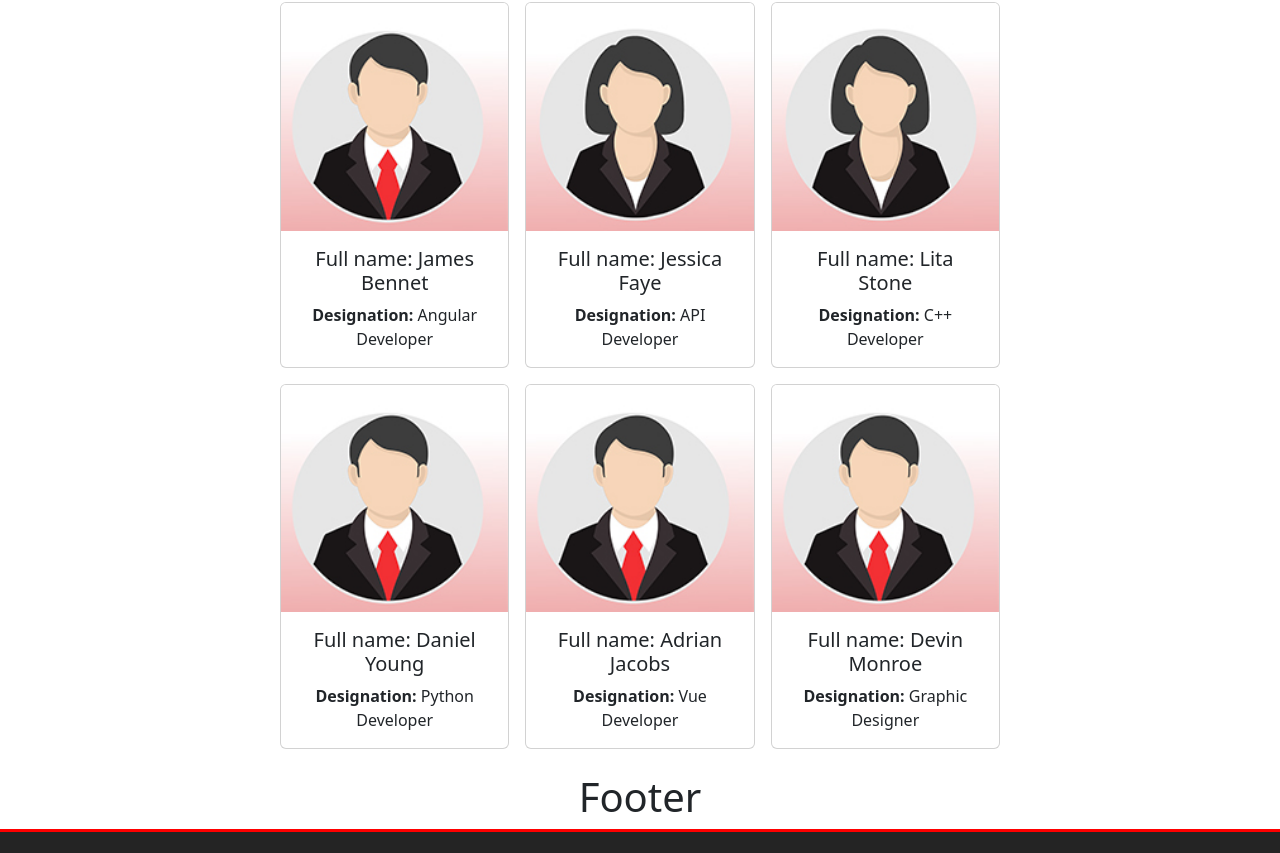
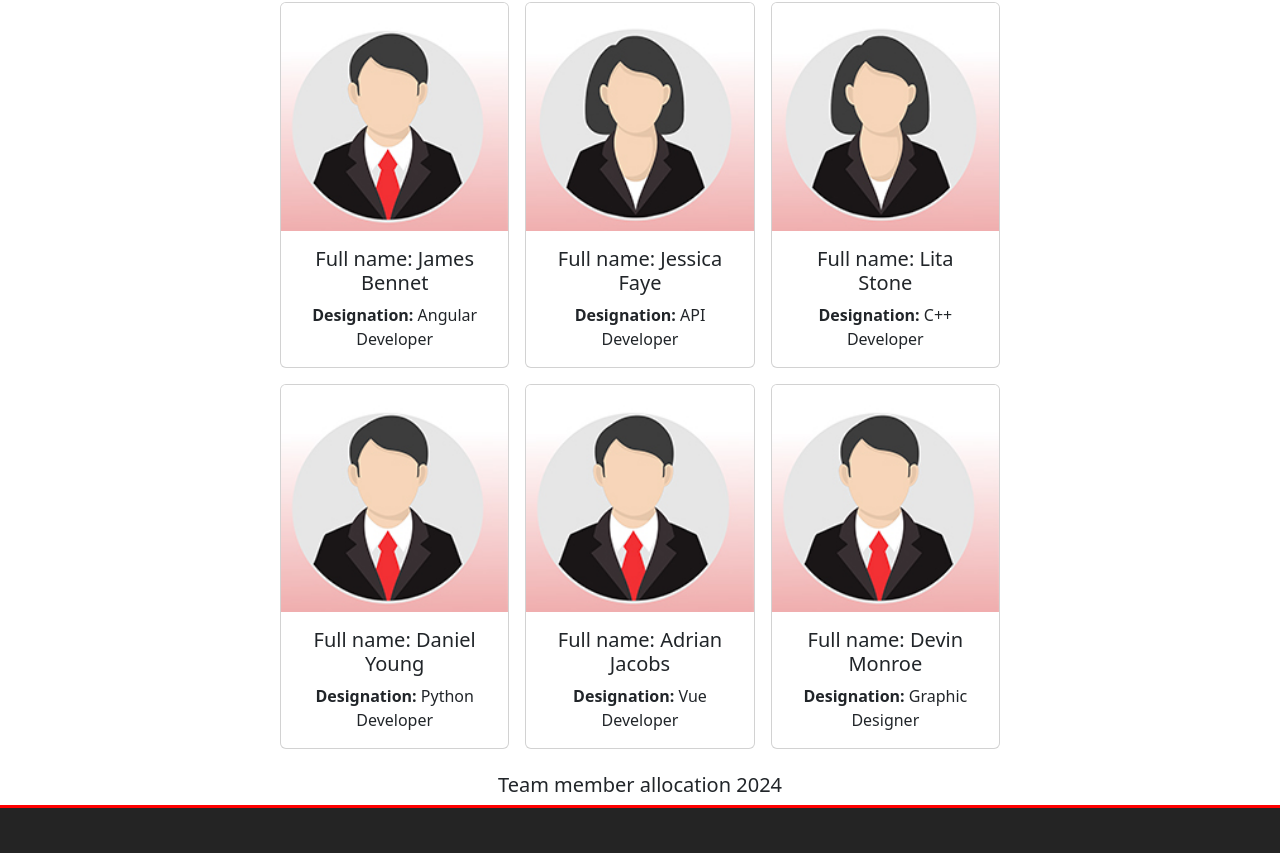
Before and after one commit to Khalidltf/team-member-allocation, a React (Vite) app: page / in a window 1280 px wide. Shown: the part 994-1847 px from the top of the page. After the commit the page ends 1823 px from the top, so only its background shows below. Built offline with nearby package versions, Linux system fonts and the light colour scheme.

Commit message:
adding the year()

```diff
--- a/src/components/Footer.jsx
+++ b/src/components/Footer.jsx
@@ -1,9 +1,10 @@
 const Footer = () => {
+  const today = new Date();
   return (
     <footer className="container">
       <div className="row justify-content-center mt-3 mb-4 ">
-        <div className="col-8 ">
-          <h1>Footer</h1>
+        <div className="col-8">
+          <h5>Team member allocation {today.getFullYear()}</h5>
         </div>
       </div>
     </footer>
```
